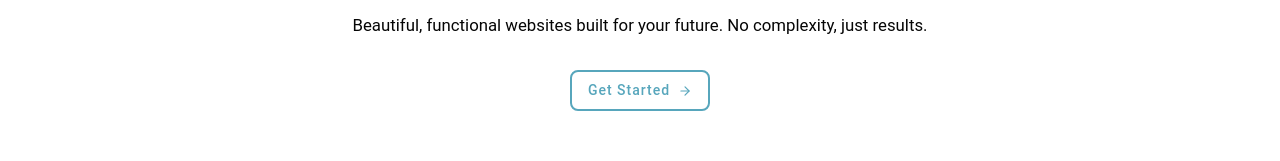
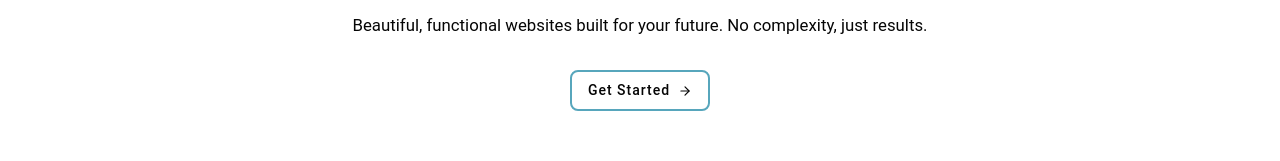
Before and after one commit to melissakipp/thelaunchmarket, a Next.js app: page / in a window 1280 px wide. Shown: the part 465-626 px from the top of the page. Built offline with nearby package versions, Linux system fonts and the light colour scheme.

Commit message:
Update link style

```diff
--- a/src/components/UI/Links/CustomBtnLink.module.css
+++ b/src/components/UI/Links/CustomBtnLink.module.css
@@ -49,7 +49,7 @@
 
 .secondary {
   background-color: var(--offWhite);
-  color: var(--secondaryColor);
+  color: var(--black);
 }
 
 .secondary:hover:not(.disabled) {
@@ -59,7 +59,7 @@
 .outline {
   background-color: transparent;
   border: 2px solid var(--secondaryColor);
-  color: var(--secondaryColor);
+  color: var(--black);
   letter-spacing: 1px;
 }
 
```
